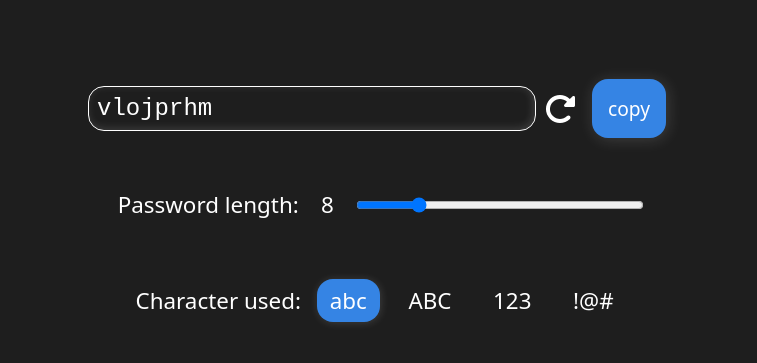
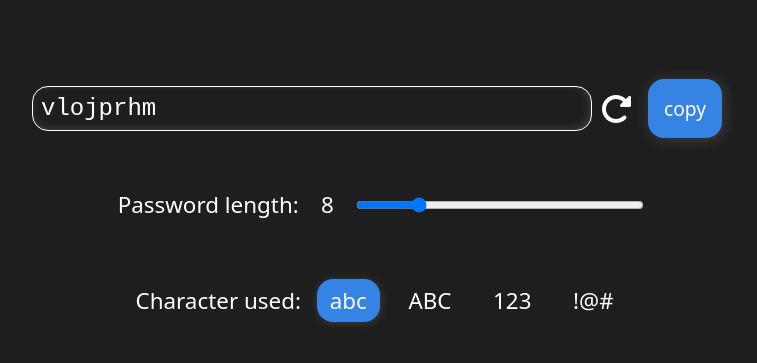
Before and after one commit to eiErick/passcraft, a plain HTML site: page index.html in a window 1280 px wide. Shown: the part 233-596 px from the top of the page, without its empty margins (259-1016 px from the left). Drawn offline with Linux system fonts and the light colour scheme.

Commit message:
bug: improving responsiveness pt2

```diff
--- a/style.css
+++ b/style.css
@@ -49,7 +49,7 @@ body {
     font-family: monospace;
     font-size: 1.5em;
     padding: .5rem;
-    width: 28rem;
+    width: 35rem;
     background-color: var(--bg-color);
     border: .1rem solid white;
     border-radius: var(--radius);
@@ -117,7 +117,7 @@ body {
     box-shadow: .05rem .05rem .5rem var(--shadow-color);
 }
 
-@media (min-width: 450px) and (max-width: 800px) {
+@media (min-width: 450px) and (max-width: 1000px) {
     .title {
         margin-bottom: 3rem;
     }
```
